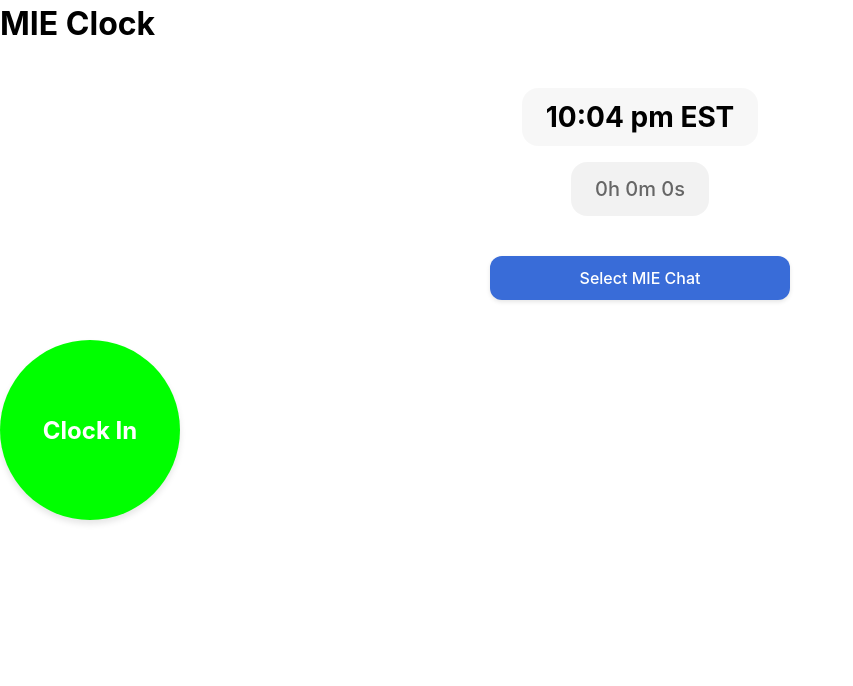
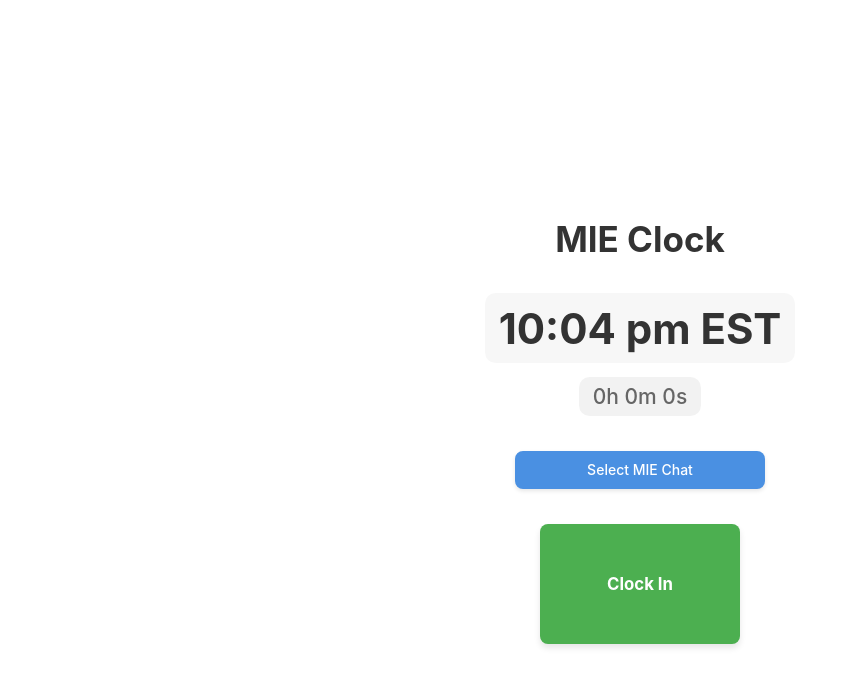
Before and after one commit to morepriyam/mieclock, a React (Vite) app: page / in a window 1280 px wide. Shown: the top 686 px of the page, without its empty margins (0-853 px from the left). Built offline with nearby package versions, Linux system fonts and the light colour scheme.

Commit message:
style: update UI styling and Tauri configuration

```diff
--- a/src-tauri/tauri.conf.json
+++ b/src-tauri/tauri.conf.json
@@ -13,7 +13,7 @@
     "windows": [
       {
         "title": "mieclock",
-        "width": 800,
+        "width": 400,
         "height": 600
       }
     ],
--- a/src/App.css
+++ b/src/App.css
@@ -15,7 +15,7 @@ html, body {
 }
 :root {
   font-family: Inter, Avenir, Helvetica, Arial, sans-serif;
-  font-size: 16px;
+  font-size: 14px;
   line-height: 1.5;
   font-weight: 400;
   color: #000000;
@@ -29,10 +29,11 @@ html, body {
 
 .container {
   width: 100%;
-  max-width: 400px;
+  max-width: 320px;
   height: 100vh;
+  max-height: 480px;
   margin: 0 auto;
-  padding: 2rem 1rem;
+  padding: 1rem;
   text-align: center;
   display: flex;
   flex-direction: column;
@@ -69,53 +70,53 @@ a:hover {
 }
 
 h1 {
-  font-size: 2rem;
-  margin: 0 0 2.5rem 0;
+  font-size: 1.5rem;
+  margin: 0 0 1rem 0;
   color: #000000;
   font-weight: bold;
 }
 
 .clock-display {
   width: 100%;
-  margin-bottom: 2.5rem;
+  margin-bottom: 1rem;
   display: flex;
   flex-direction: column;
   align-items: center;
-  gap: 1rem;
+  gap: 0.5rem;
 }
 
 .current-time {
-  font-size: 1.75rem;
+  font-size: 1.25rem;
   font-weight: bold;
   color: #000000;
-  padding: 0.5rem 1.5rem;
+  padding: 0.25rem 1rem;
   background-color: rgba(0, 0, 0, 0.03);
-  border-radius: 1rem;
+  border-radius: 0.75rem;
 }
 
 .duration {
-  font-size: 1.25rem;
+  font-size: 1rem;
   color: #666;
   font-weight: 500;
-  padding: 0.75rem 1.5rem;
+  padding: 0.25rem 1rem;
   background-color: rgba(0, 0, 0, 0.05);
-  border-radius: 1rem;
+  border-radius: 0.75rem;
   transition: all 0.3s ease;
 }
 
 .clock-button {
-  width: 180px;
-  height: 180px;
+  width: 120px;
+  height: 120px;
   border-radius: 50%;
   border: none;
-  font-size: 1.5rem;
+  font-size: 1.25rem;
   font-weight: bold;
   cursor: pointer;
   transition: all 0.3s ease;
   box-shadow: 0 4px 6px rgba(0, 0, 0, 0.1);
   position: relative;
   overflow: hidden;
-  margin-top: auto;
+  margin-top: 0.5rem;
 }
 
 .clock-button::before {
@@ -309,21 +310,21 @@ button {
 
 .chat-selection {
   width: 100%;
-  margin: 0 0 2.5rem 0;
+  margin: 0.5rem 0;
   display: flex;
   justify-content: center;
 }
 
 .select-chat-button {
   width: 80%;
-  max-width: 300px;
-  padding: 0.75rem 1.5rem;
+  max-width: 250px;
+  padding: 0.5rem 1rem;
   background-color: #396cd8;
   color: white;
   border: none;
   border-radius: 0.75rem;
   cursor: pointer;
-  font-size: 1rem;
+  font-size: 0.9rem;
   font-weight: 500;
   transition: all 0.3s ease;
   box-shadow: 0 2px 4px rgba(0, 0, 0, 0.1);
@@ -351,38 +352,38 @@ button {
 
 .modal-content {
   background-color: white;
-  padding: 2rem;
+  padding: 1.5rem;
   border-radius: 1rem;
   width: 90%;
-  max-width: 400px;
+  max-width: 320px;
   max-height: 80vh;
   overflow-y: auto;
   box-shadow: 0 4px 6px rgba(0, 0, 0, 0.1);
 }
 
 .modal-content h2 {
-  margin: 0 0 1.5rem 0;
+  margin: 0 0 1rem 0;
   text-align: center;
-  font-size: 1.5rem;
+  font-size: 1.25rem;
   color: #333;
 }
 
 .chat-list {
   display: flex;
   flex-direction: column;
-  gap: 0.75rem;
-  margin-bottom: 1.5rem;
+  gap: 0.5rem;
+  margin-bottom: 1rem;
 }
 
 .chat-option {
-  padding: 1rem;
+  padding: 0.75rem;
   background-color: #f5f5f5;
   border: 1px solid #ddd;
   border-radius: 0.75rem;
   cursor: pointer;
   text-align: left;
   transition: all 0.3s ease;
-  font-size: 1rem;
+  font-size: 0.9rem;
 }
 
 .chat-option:hover {
@@ -393,13 +394,13 @@ button {
 
 .close-modal {
   width: 100%;
-  padding: 0.75rem;
+  padding: 0.5rem;
   background-color: #396cd8;
   color: white;
   border: none;
   border-radius: 0.75rem;
   cursor: pointer;
-  font-size: 1rem;
+  font-size: 0.9rem;
   font-weight: 500;
   transition: all 0.3s ease;
 }
@@ -430,3 +431,270 @@ button {
     color: #fff;
   }
 }
+
+.start-time-section {
+  width: 100%;
+  margin: 0.5rem 0;
+  display: flex;
+  flex-direction: row;
+  align-items: center;
+  justify-content: center;
+  gap: 0.5rem;
+}
+
+.start-time-section label {
+  font-size: 0.9rem;
+  color: #666;
+  font-weight: 500;
+  white-space: nowrap;
+}
+
+.time-input {
+  width: 120px;
+  padding: 0.25rem 0.5rem;
+  border: 1px solid #ddd;
+  border-radius: 0.5rem;
+  font-size: 0.9rem;
+  text-align: center;
+  background-color: #f5f5f5;
+  transition: all 0.3s ease;
+  -webkit-appearance: none;
+  -moz-appearance: none;
+  appearance: none;
+}
+
+.time-input::-webkit-calendar-picker-indicator {
+  background: transparent;
+  cursor: pointer;
+  position: absolute;
+  right: 0.5rem;
+  top: 50%;
+  transform: translateY(-50%);
+  filter: invert(0.5);
+}
+
+.time-input:focus {
+  outline: none;
+  border-color: #396cd8;
+  box-shadow: 0 0 0 2px rgba(57, 108, 216, 0.2);
+  background-color: white;
+}
+
+@media (prefers-color-scheme: dark) {
+  .time-input {
+    background-color: #2a2a2a;
+    border-color: #3a3a3a;
+    color: white;
+  }
+
+  .time-input:focus {
+    background-color: #1a1a1a;
+  }
+
+  .time-input::-webkit-calendar-picker-indicator {
+    filter: invert(1);
+  }
+}
+
+.app-container {
+  display: flex;
+  flex-direction: column;
+  align-items: center;
+  justify-content: center;
+  min-height: 100vh;
+  padding: 2rem;
+  text-align: center;
+}
+
+h1 {
+  margin-bottom: 2rem;
+  color: #333;
+  font-size: 2.5rem;
+}
+
+.clock-display {
+  margin-bottom: 2rem;
+  text-align: center;
+}
+
+.current-time {
+  font-size: 3rem;
+  font-weight: bold;
+  color: #333;
+  margin-bottom: 0.5rem;
+}
+
+.duration {
+  font-size: 1.5rem;
+  color: #666;
+}
+
+.chat-selection {
+  margin-bottom: 2rem;
+  width: 100%;
+  display: flex;
+  justify-content: center;
+}
+
+.select-chat-button {
+  padding: 0.75rem 1.5rem;
+  font-size: 1rem;
+  background-color: #4a90e2;
+  color: white;
+  border: none;
+  border-radius: 8px;
+  cursor: pointer;
+  transition: background-color 0.3s;
+}
+
+.select-chat-button:hover {
+  background-color: #357abd;
+}
+
+.clock-button {
+  padding: 1rem 2rem;
+  font-size: 1.2rem;
+  border: none;
+  border-radius: 8px;
+  cursor: pointer;
+  transition: all 0.3s;
+  width: 200px;
+}
+
+.clock-button.clocked-out {
+  background-color: #4caf50;
+  color: white;
+}
+
+.clock-button.clocked-in {
+  background-color: #f44336;
+  color: white;
+}
+
+.clock-button:hover {
+  transform: scale(1.05);
+}
+
+.clock-button:disabled {
+  opacity: 0.7;
+  cursor: not-allowed;
+}
+
+.clock-button.animating {
+  animation: pulse 1s infinite;
+}
+
+@keyframes pulse {
+  0% {
+    transform: scale(1);
+  }
+  50% {
+    transform: scale(1.05);
+  }
+  100% {
+    transform: scale(1);
+  }
+}
+
+.modal-overlay {
+  position: fixed;
+  top: 0;
+  left: 0;
+  right: 0;
+  bottom: 0;
+  background-color: rgba(0, 0, 0, 0.5);
+  display: flex;
+  justify-content: center;
+  align-items: center;
+  z-index: 1000;
+}
+
+.modal {
+  background-color: white;
+  padding: 2rem;
+  border-radius: 8px;
+  max-width: 90%;
+  width: 400px;
+  max-height: 80vh;
+  overflow-y: auto;
+}
+
+.modal h2 {
+  margin-bottom: 1rem;
+  color: #333;
+}
+
+.chat-list {
+  display: flex;
+  flex-direction: column;
+  gap: 0.5rem;
+  margin-bottom: 1rem;
+}
+
+.chat-option {
+  padding: 0.75rem;
+  background-color: #f5f5f5;
+  border: none;
+  border-radius: 4px;
+  cursor: pointer;
+  transition: background-color 0.3s;
+  text-align: left;
+}
+
+.chat-option:hover {
+  background-color: #e0e0e0;
+}
+
+.close-button {
+  padding: 0.5rem 1rem;
+  background-color: #666;
+  color: white;
+  border: none;
+  border-radius: 4px;
+  cursor: pointer;
+  transition: background-color 0.3s;
+}
+
+.close-button:hover {
+  background-color: #555;
+}
+
+@media (prefers-color-scheme: dark) {
+  body {
+    background-color: #1a1a1a;
+    color: #fff;
+  }
+
+  .app-container {
+    background-color: #1a1a1a;
+  }
+
+  h1 {
+    color: #fff;
+  }
+
+  .current-time {
+    color: #fff;
+  }
+
+  .duration {
+    color: #ccc;
+  }
+
+  .modal {
+    background-color: #2d2d2d;
+  }
+
+  .modal h2 {
+    color: #fff;
+  }
+
+  .chat-option {
+    background-color: #3d3d3d;
+    color: #fff;
+  }
+
+  .chat-option:hover {
+    background-color: #4d4d4d;
+  }
+}
```
Also changed, not shown: 1 other file (tests, documents, lock files or other folders).
